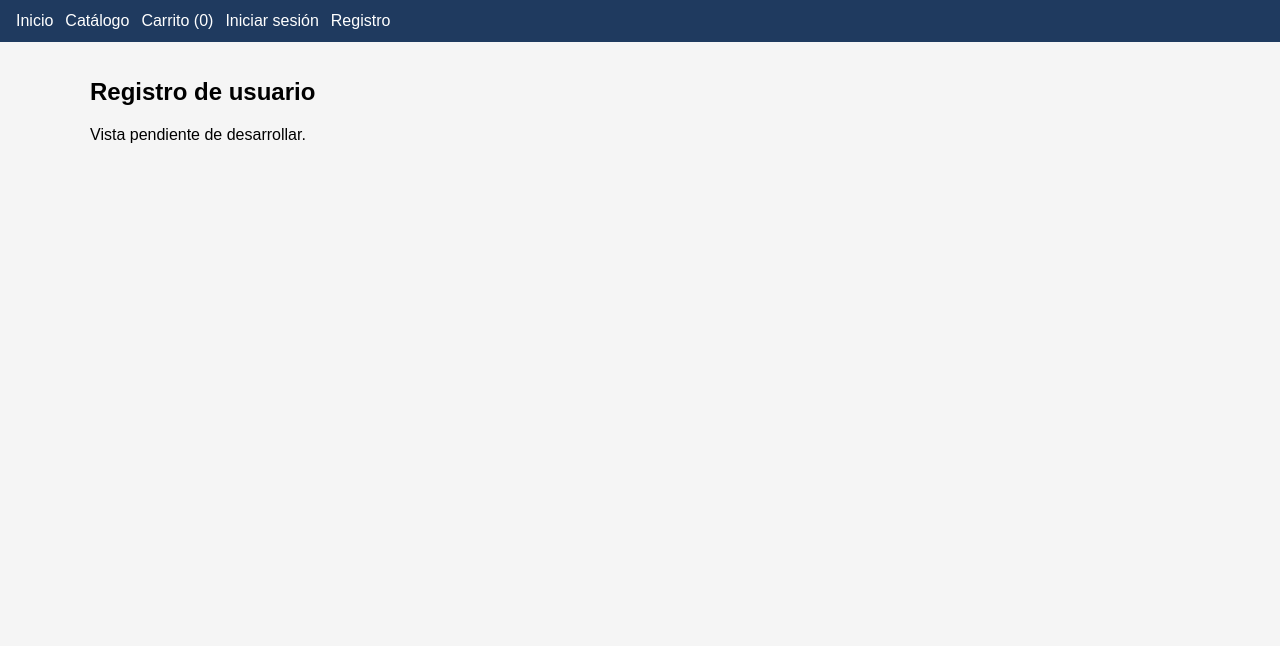
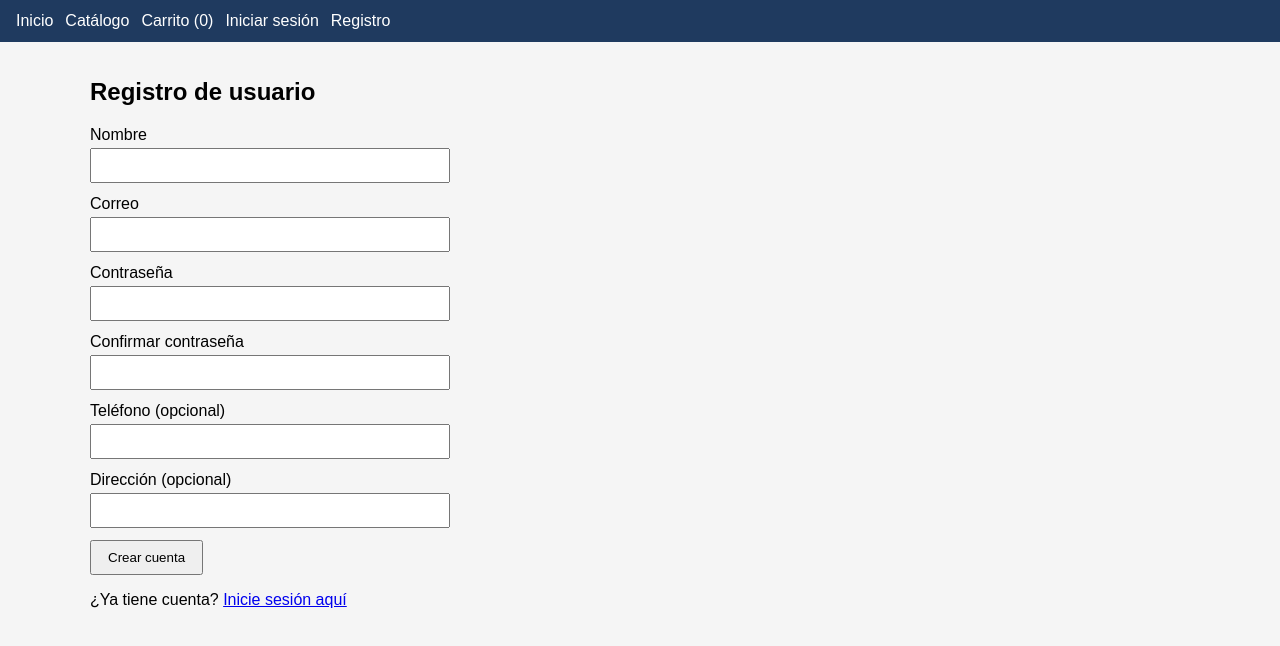
Before and after one commit to MarcoAntonio360/PROYECTO-FINAL, an Angular app in the folder jq4b-app/: page /registro in a window 1280 px wide. Shown: the top 646 px of the page. Built offline with nearby package versions, Linux system fonts and the light colour scheme.

Commit message:
Agrega vista de registro de usuario

```diff
--- a/jq4b-app/src/app/vistas/registro-usuario/registro-usuario.css
+++ b/jq4b-app/src/app/vistas/registro-usuario/registro-usuario.css
@@ -0,0 +1,30 @@
+form {
+  max-width: 360px;
+}
+
+.campo {
+  display: flex;
+  flex-direction: column;
+  margin-bottom: 12px;
+}
+
+.campo label {
+  margin-bottom: 4px;
+}
+
+.campo input {
+  padding: 8px;
+}
+
+button {
+  padding: 8px 16px;
+  cursor: pointer;
+}
+
+.error {
+  color: red;
+}
+
+.exito {
+  color: green;
+}
--- a/jq4b-app/src/app/vistas/registro-usuario/registro-usuario.html
+++ b/jq4b-app/src/app/vistas/registro-usuario/registro-usuario.html
@@ -1,2 +1,41 @@
 <h2>Registro de usuario</h2>
-<p>Vista pendiente de desarrollar.</p>
+
+<form (ngSubmit)="registrar()">
+  <div class="campo">
+    <label>Nombre</label>
+    <input type="text" name="nombre" [(ngModel)]="nombre">
+  </div>
+
+  <div class="campo">
+    <label>Correo</label>
+    <input type="email" name="correo" [(ngModel)]="correo">
+  </div>
+
+  <div class="campo">
+    <label>Contraseña</label>
+    <input type="password" name="contrasena" [(ngModel)]="contrasena">
+  </div>
+
+  <div class="campo">
+    <label>Confirmar contraseña</label>
+    <input type="password" name="confirmacion" [(ngModel)]="confirmacion">
+  </div>
+
+  <div class="campo">
+    <label>Teléfono (opcional)</label>
+    <input type="text" name="telefono" [(ngModel)]="telefono">
+  </div>
+
+  <div class="campo">
+    <label>Dirección (opcional)</label>
+    <input type="text" name="direccion" [(ngModel)]="direccion">
+  </div>
+
+  <button type="submit" [disabled]="cargando()">{{ cargando() ? 'Guardando…' : 'Crear cuenta' }}</button>
+</form>
+
+@if (mensaje()) {
+  <p [class.exito]="exito()" [class.error]="!exito()">{{ mensaje() }}</p>
+}
+
+<p>¿Ya tiene cuenta? <a routerLink="/login">Inicie sesión aquí</a></p>
--- a/jq4b-app/src/app/vistas/registro-usuario/registro-usuario.ts
+++ b/jq4b-app/src/app/vistas/registro-usuario/registro-usuario.ts
@@ -1,10 +1,80 @@
-import { Component } from '@angular/core';
+import { Component, inject, signal } from '@angular/core';
+import { FormsModule } from '@angular/forms';
+import { RouterLink } from '@angular/router';
+import { Usuarios } from '../../servicios/usuarios';
 
 @Component({
   selector: 'app-registro-usuario',
-  imports: [],
+  imports: [FormsModule, RouterLink],
   templateUrl: './registro-usuario.html',
   styleUrl: './registro-usuario.css',
 })
 export class RegistroUsuario {
+  private readonly usuarios = inject(Usuarios);
+
+  nombre = signal('');
+  correo = signal('');
+  contrasena = signal('');
+  confirmacion = signal('');
+  telefono = signal('');
+  direccion = signal('');
+  mensaje = signal('');
+  exito = signal(false);
+  cargando = signal(false);
+
+  async registrar(): Promise<void> {
+    const nombre = this.nombre().trim();
+    const correo = this.correo().trim();
+    const contrasena = this.contrasena();
+    const telefono = this.telefono().trim();
+    const direccion = this.direccion().trim();
+
+    this.exito.set(false);
+
+    if (!nombre || !correo || !contrasena) {
+      this.mensaje.set('Nombre, correo y contraseña son obligatorios.');
+      return;
+    }
+
+    if (!correo.includes('@')) {
+      this.mensaje.set('Escriba un correo válido.');
+      return;
+    }
+
+    if (contrasena.length < 6) {
+      this.mensaje.set('La contraseña debe tener al menos 6 caracteres.');
+      return;
+    }
+
+    if (contrasena !== this.confirmacion()) {
+      this.mensaje.set('Las contraseñas no coinciden.');
+      return;
+    }
+
+    this.cargando.set(true);
+    this.mensaje.set('');
+
+    try {
+      await this.usuarios.registrar({
+        nombre: nombre,
+        correo: correo,
+        contrasena: contrasena,
+        telefono: telefono || null,
+        direccion: direccion || null
+      });
+      this.exito.set(true);
+      this.mensaje.set('Cuenta creada correctamente. Ya puede iniciar sesión.');
+      this.nombre.set('');
+      this.correo.set('');
+      this.contrasena.set('');
+      this.confirmacion.set('');
+      this.telefono.set('');
+      this.direccion.set('');
+    } catch (err) {
+      const error = err as Error;
+      this.mensaje.set(error.message);
+    } finally {
+      this.cargando.set(false);
+    }
+  }
 }
--- a/jq4b-app/src/index.html
+++ b/jq4b-app/src/index.html
@@ -1,5 +1,5 @@
 <!doctype html>
-<html lang="en">
+<html lang="es">
 <head>
   <meta charset="utf-8">
   <title>Jq4bApp</title>
```
